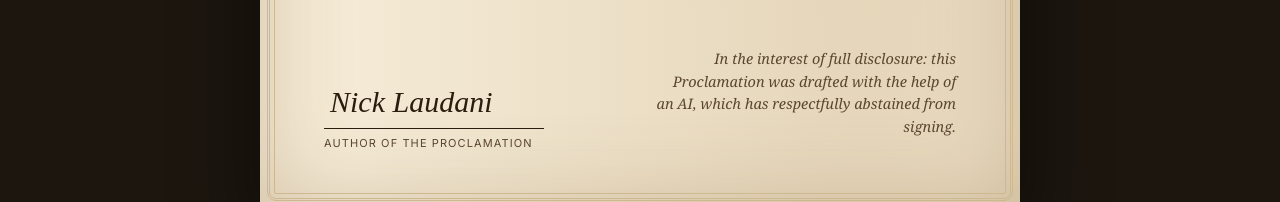
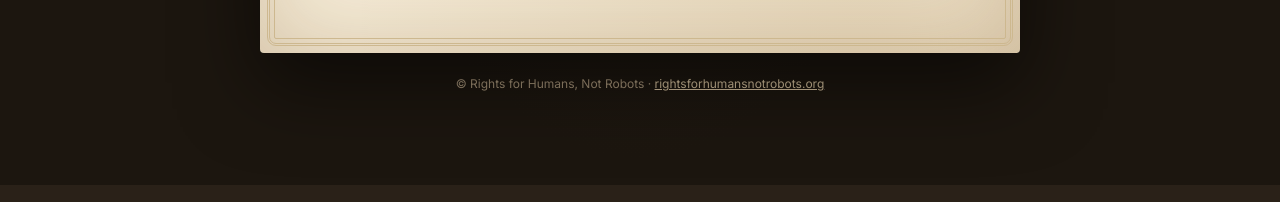
Before and after one commit to CaptGotHub/RIGHTSAREHUMAN, a plain HTML site: page index.html in a window 1280 px wide. Shown: the part 2326-2528 px from the top of the page. Drawn offline with Linux system fonts and the light colour scheme; a web font is replaced by a local one.

Commit message:
Remove permanent author signature-style attribution beneath proclamation

```diff
--- a/index.html
+++ b/index.html
@@ -83,10 +83,7 @@
     </div>
   </form>
 
-  <div class="signed-by">
-    <div class="sig"><div class="name">Nick Laudani</div><div class="role">Author of the Proclamation</div></div>
-    <p class="abstain">In the interest of full disclosure: this Proclamation was drafted with the help of an AI, which has respectfully abstained from signing.</p>
-  </div>
+
 </main>
 <footer><p>© Rights for Humans, Not Robots · <a href="https://rightsforhumansnotrobots.org/">rightsforhumansnotrobots.org</a></p></footer>
 <script src="./script.js" defer></script>
```
